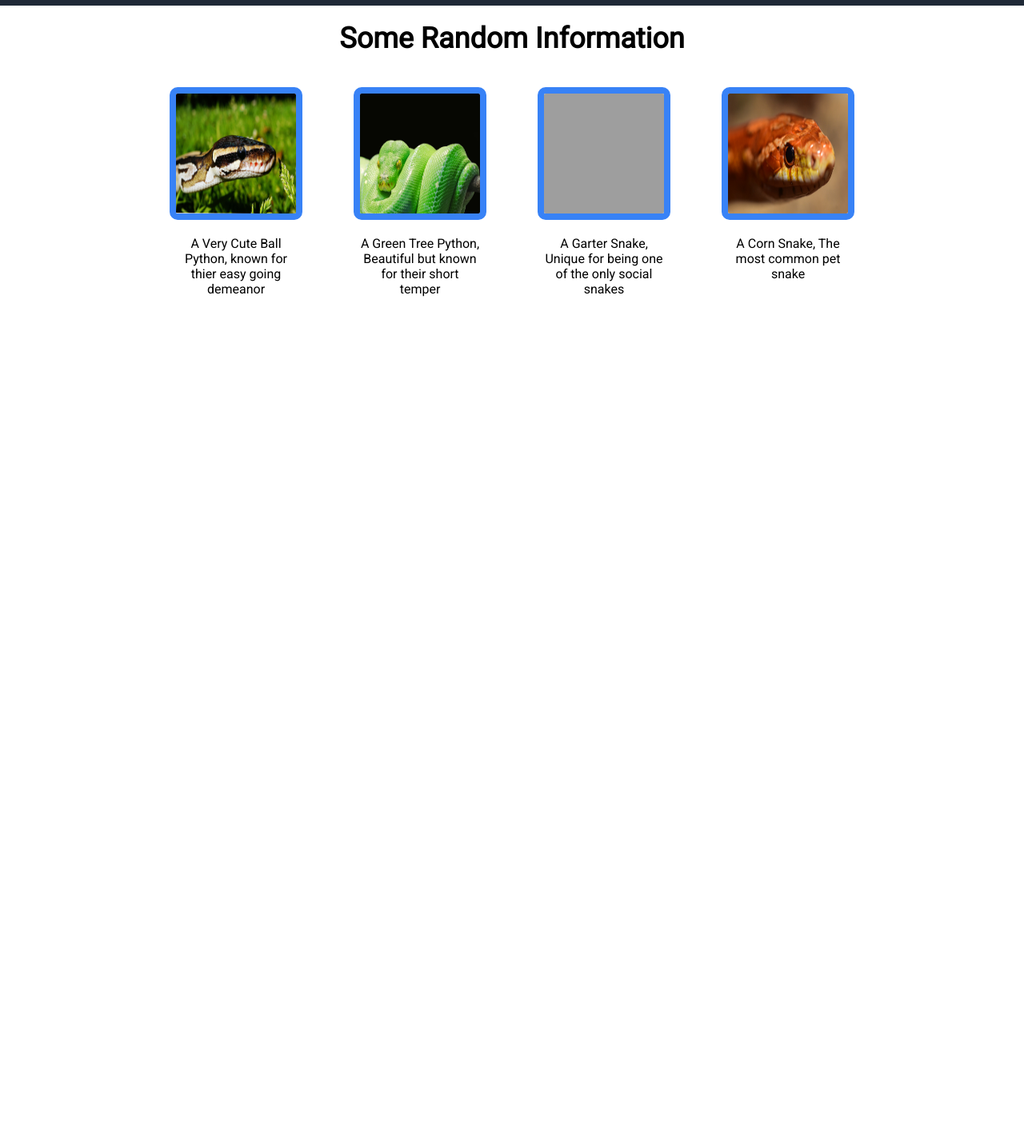
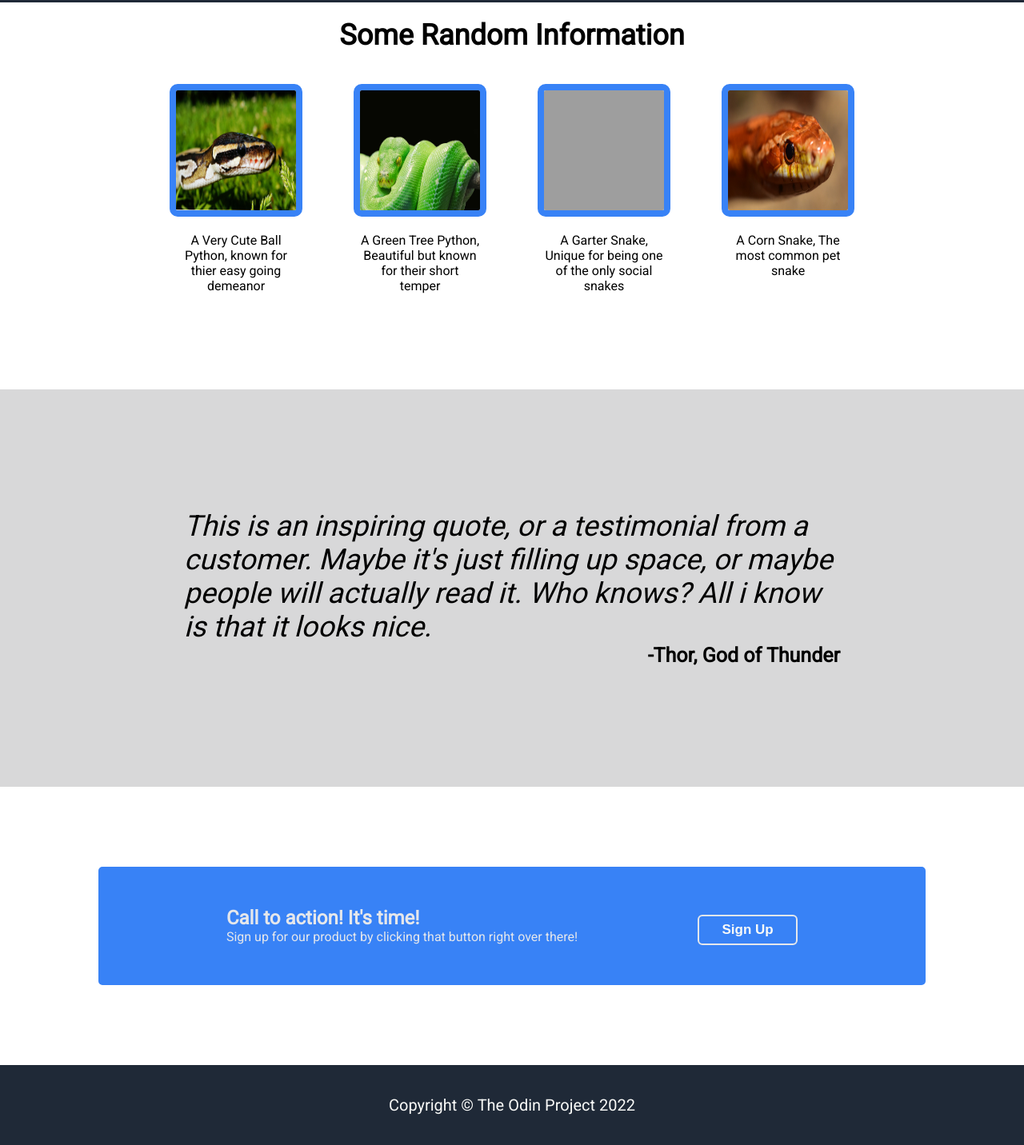
Before and after one commit to smithj232/Landing-Page, a plain HTML site: page index.html in a window 1280 px wide. Shown: the part 558-1990 px from the top of the page at 80% size. Before the commit the page ends 1049 px from the top, so only its background shows below. Drawn offline with Linux system fonts and the light colour scheme; grey boxes are pictures that could not be loaded.

Commit message:
complete the entire webpage with flexbox

```diff
--- a/css/styles.css
+++ b/css/styles.css
@@ -7,6 +7,9 @@ body{
 }
 p {
   margin: 0px;
+}
+a{
+  text-decoration: none;
 }
 ul{
   margin: 0px;
@@ -27,6 +30,7 @@ ul{
   font-weight: 800;
   height: max-content;
   margin-top: 15px;
+  min-width: max-content;
 }
 
 .header-right-container{
@@ -39,6 +43,7 @@ ul{
   font-size: 18px;
   color: #e9e9e982;
   margin-left: 25px;
+  min-width: max-content;
 }
 .hero-container{
 display: flex;
@@ -71,7 +76,8 @@ padding-bottom: 150px;
 .button-container{
   display: flex;
 }
-.button{
+.button,
+.button-bottom{
   margin-top: 10px;
   font-size: 17px;
   font-weight: 700;
@@ -79,11 +85,13 @@ padding-bottom: 150px;
   color: #f9faf8;
   background-color:#3882f6;
   border-radius: 6px;
-  padding: 7px;
+  padding: 7px;;
+}
+.button-bottom{
+  border:2px solid #E5E7EB;
 }
 .background-container{
   display: flex;
-  border: 2px solid black;
   width: 500px;
   justify-content: center;
   align-items: center;
@@ -125,3 +133,67 @@ padding-bottom: 150px;
   height: 150px;
   border-radius: 10px;
 }
+.quote-container{
+  display: flex;
+  flex-direction: column;
+  background-color: #8e8e9057;
+  justify-content: center;
+  align-items: center;
+}
+.quote-paragraph,
+.author{
+  margin-left: 200px;
+  margin-right: 200px;
+}
+.quote-paragraph{
+  margin-top: 150px;
+  font-size: 36px;
+  font-weight: 100;
+  font-style: italic;
+  width: 820px;
+}
+.author{
+  font-size: 25px;
+  margin-left: 200px;
+  margin-right: 200px;
+  font-weight: 900;
+  margin-bottom: 150px;
+  width: 820px;
+  text-align: right;
+}
+.call-container-background{
+  padding-top: 100px;
+  display: flex;
+  justify-content: center;
+  align-items:center;
+  padding-bottom: 100px;
+
+}
+.call-text{
+  display: flex;
+  flex-direction: column;
+  color: #E5E7EB;
+  margin-right: 150px;
+}
+.call-big{
+  font-size: 24px;
+  font-weight: 800;
+}
+.blue-surrounding{
+  display: flex;
+  border: 10px solid #3882f6;
+  background-color: #3882f6;
+  border-radius: 5px;
+  padding: 40px 150px 40px 150px;
+}
+.footer-container{
+  display: flex;
+  justify-content: center;
+  align-items: center;
+  background-color: #1F2937;
+  height:100px
+}
+.footer-text{
+  color: #f9faf8;
+  font-size: 20px;
+}
--- a/index.html
+++ b/index.html
@@ -13,9 +13,9 @@
     <div class="header-container">
       <p class="header-left">Header Logo</p>
       <div class="header-right-container">
-        <p class="header-right">header link one</p>
-        <p class="header-right"> header link two</p>
-        <p class="header-right">header link three</p>
+        <a href="https://www.youtube.com/watch?v=dQw4w9WgXcQ" class="header-right">header link one</a>
+        <a href="https://www.youtube.com/watch?v=dQw4w9WgXcQ" class="header-right"> header link two</a>
+        <a href="https://www.youtube.com/watch?v=dQw4w9WgXcQ" class="header-right">header link three</a>
       </div>
     </div>
     <div class="hero-container">
@@ -56,5 +56,21 @@
         </div>
       </ul>
     </div>
+    <div class="quote-container">
+      <p class="quote-paragraph">This is an inspiring quote, or a testimonial from a customer. Maybe it's just filling up space, or maybe people will actually read it. Who knows? All i know is that it looks nice.</p>
+      <p class="author">-Thor, God of Thunder</p>
+    </div>
+    <div class="call-container-background">
+      <div class="blue-surrounding">
+        <div class="call-text">
+          <p class="call-big">Call to action! It's time!</p>
+          <p class="call-content">Sign up for our product by clicking that button right over there!</p>
+        </div>
+        <button class="button-bottom" type="button">Sign Up</button>
+      </div>
+    </div>
+    <div class="footer-container">
+      <p class="footer-text">Copyright &copy The Odin Project 2022 </p>
+    </div>
   </body>
 </html>
```
